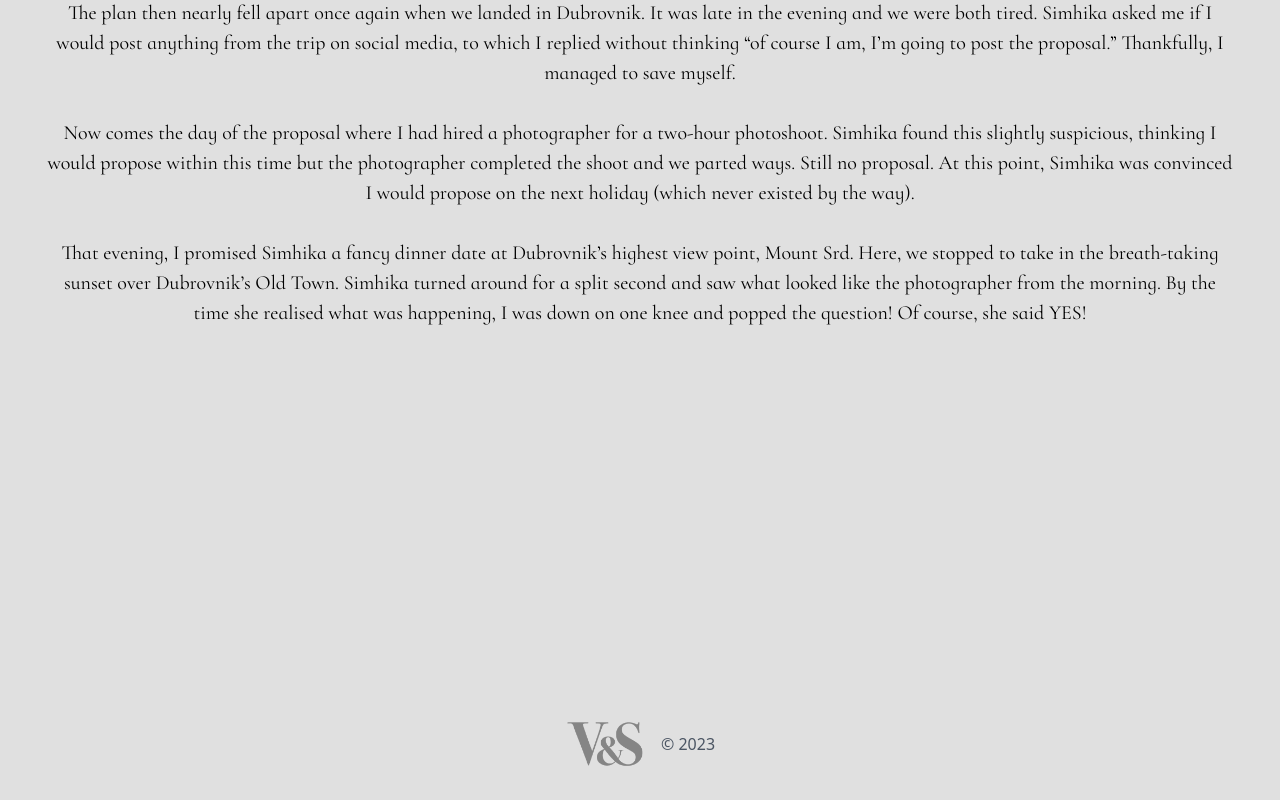
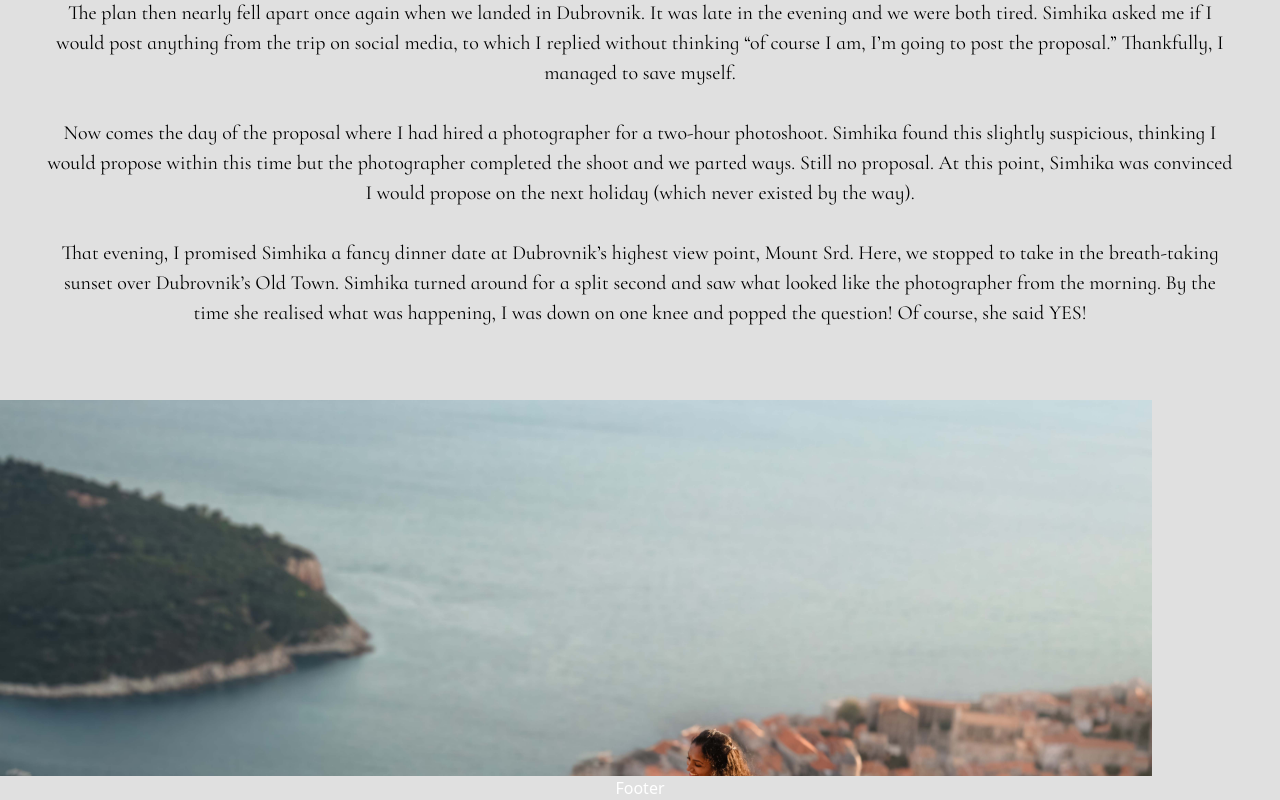
Before and after one commit to rush212000/Vinay-SimhikaV1, a React (Create React App) app: page /pages/OurStory in a window 1280 px wide. Shown: the part 2094-2894 px from the top of the page. Built offline with nearby package versions, Linux system fonts and the light colour scheme; a web font is replaced by a local one.

Commit message:
OurStory

```diff
--- a/src/pages/Home.js
+++ b/src/pages/Home.js
@@ -2,20 +2,21 @@ import React, { useState, useEffect, useRef} from 'react';
 import { Link } from 'react-router-dom';
 
 import VS1Image from '../img/home/V&S1.jpg';
+import VS2Image from '../img/home/V&S2.jpg';
+import VS3Image from '../img/home/V&S3.jpg';
+import VS4Image from '../img/home/V&S4.jpg';
+import VS5Image from '../img/home/V&S5.jpg';
+import VS6Image from '../img/home/V&S6.jpg';
+import VS7Image from '../img/home/V&S7.jpg';
+import VS8Image from '../img/home/V&S8Foot.jpg';
+
 import VS1MImage from '../img/home/V&S1M.jpg';
-import VS2Image from '../img/home/V&S2.jpg';
 import VS2MImage from '../img/home/V&S2M.jpg';
-import VS3Image from '../img/home/V&S3.jpg';
 import VS3MImage from '../img/home/V&S3M.jpg';
-import VS4Image from '../img/home/V&S4.jpg';
 import VS4MImage from '../img/home/V&S4M.jpg';
-import VS5Image from '../img/home/V&S5.jpg';
 import VS5MImage from '../img/home/V&S5M.jpg';
-import VS6Image from '../img/home/V&S6.jpg';
 import VS6MImage from '../img/home/V&S6M.jpg';
-import VS7Image from '../img/home/V&S7.jpg';
 import VS7MImage from '../img/home/V&S7M.jpg';
-import VS8Image from '../img/home/V&S8Foot.jpg';
 import VS8MImage from '../img/home/V&S8M.jpg';
 import VSfoot from '../img/home/V&SFOOT.png';
 
@@ -27,7 +28,6 @@ const Footer = () => {
         <div className="flex justify-center items-center">
           <img src={VSfoot} alt="Footer Image" className="w-20 h-20 mr-4" />
           <p className="text-center text-gray-600">
-            <span>© {new Date().getFullYear()}</span> <span className="ml-auto"></span>
           </p>
         </div>
       </div>
@@ -301,7 +301,7 @@ const Home = () => {
                 alignItems: 'center',
                 justifyContent: 'center',
                 position: 'relative',
-                top: 200.
+                top: 200,
               }}
             >
               RSVP
--- a/src/pages/OurEvent.js
+++ b/src/pages/OurEvent.js
@@ -367,7 +367,7 @@ const OurEvent = () => {
         <div className="flex justify-center items-center">
           <img src={VSfoot} alt="Footer Image" className="w-20 h-20 mr-4" />
           <p className="text-center text-gray-600">
-            <span>© {new Date().getFullYear()}</span> <span className="ml-auto"></span>
+
           </p>
         </div>
       </div>
--- a/src/pages/OurStory.js
+++ b/src/pages/OurStory.js
@@ -1,6 +1,8 @@
 import React from 'react';
 import OurStoryP from '../img/OurStory/V&Sourstory.jpg';
-import VSfoot from '../img/OurStory/vsFoot.png'
+import VSfoot from '../img/OurStory/vsFoot.png';
+import VSP from '../img/OurStory/V&SP.jpg';
+
 const OurStory = () => {
   return (
     <>
@@ -253,23 +255,24 @@ const OurStory = () => {
           }}
 
 
-       >
+        >
+
+<section
+          className="section"
+          style={{
+            padding: '0',
+            backgroundImage: `url(${ VSP })`, // Add the gradient overlay
+            height:'100vh',
+            backgroundSize: '90%',
+            backgroundPosition: 'centre',
+            backgroundRepeat: 'no-repeat',
+          }}
+
+>
+</section>
+        Footer
 
 
-
-        {/* Footer */}
-    <footer className="footer mt-auto">
-      <div className="container mx-auto py-4">
-        {/* Add your footer content here */}
-        <div className="flex justify-center items-center">
-          <img src={VSfoot} alt="Footer Image" className="w-20 h-20 mr-4" />
-          <p className="text-center text-gray-600">
-            <span>© {new Date().getFullYear()}</span> <span className="ml-auto"></span>
-          </p>
-        </div>
-      </div>
-
-    </footer>
         </div>
 
       </div>
--- a/src/pages/Photos.js
+++ b/src/pages/Photos.js
@@ -175,8 +175,6 @@ const Photos = () => {
           <div className="flex justify-center items-center">
             <img src={VSfoot} alt="Footer Image" className="w-20 h-20 mr-4" />
             <p className="text-center text-gray-600">
-              <span>© {new Date().getFullYear()}</span>
-              <span className="ml-auto"></span>
             </p>
           </div>
         </div>
--- a/src/pages/RSVP.js
+++ b/src/pages/RSVP.js
@@ -11,7 +11,7 @@ const RSVP = () => {
           <div className="flex justify-center items-center">
             <img src={VSfoot} alt="Footer Image" className="w-20 h-20 mr-4" />
             <p className="text-center text-gray-600">
-              <span>© {new Date().getFullYear()}</span> <span className="ml-auto"></span>
+              s
             </p>
           </div>
         </div>
```
Also changed, not shown: src/img/OurStory/V&SP.jpg (added).
